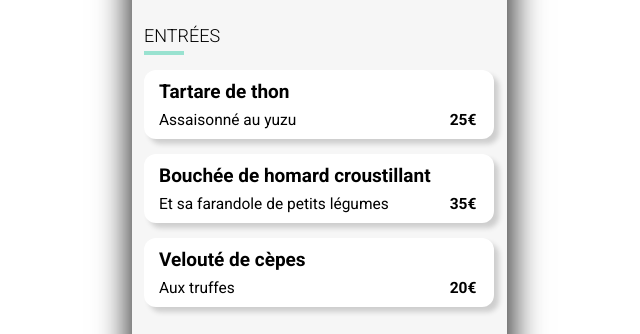
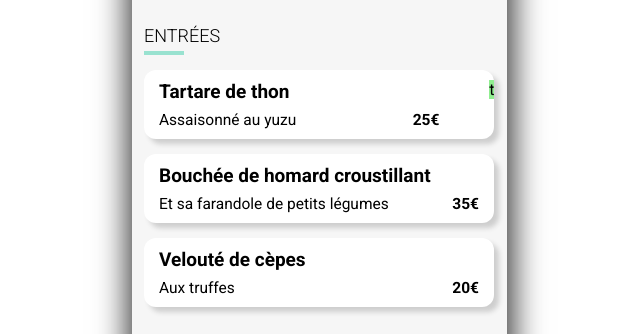
Before and after one commit to Yousopp/AymericDelmaire_3_28122020, a website: page menu/le-delice-des-sens.html in a window 1280 px wide. Shown: the part 389-723 px from the top of the page, 321-961 px from the left. Drawn offline with Linux system fonts and the light colour scheme; a web font is replaced by a local one.

```diff
--- a/sass/Layout/_layout.scss
+++ b/sass/Layout/_layout.scss
@@ -98,7 +98,7 @@
     }
   }
   &__part-text {
-    width: 90%;
+    width: 100%;
     &--overflow {
       text-overflow: ellipsis;
       overflow: hidden;
@@ -106,13 +106,11 @@
     }
   }
   &__part-price {
-    width: 10%;
+    display: flex;
+    justify-content: flex-end;
+    align-items: flex-end;
   }
   & span {
-    position: absolute;
-    top: 0;
-    right: 0;
-    display: block;
     background-color: lightgreen;
     height: 100%;
     width: 50px;
```
Also changed, not shown: style.css, 1 other file.
